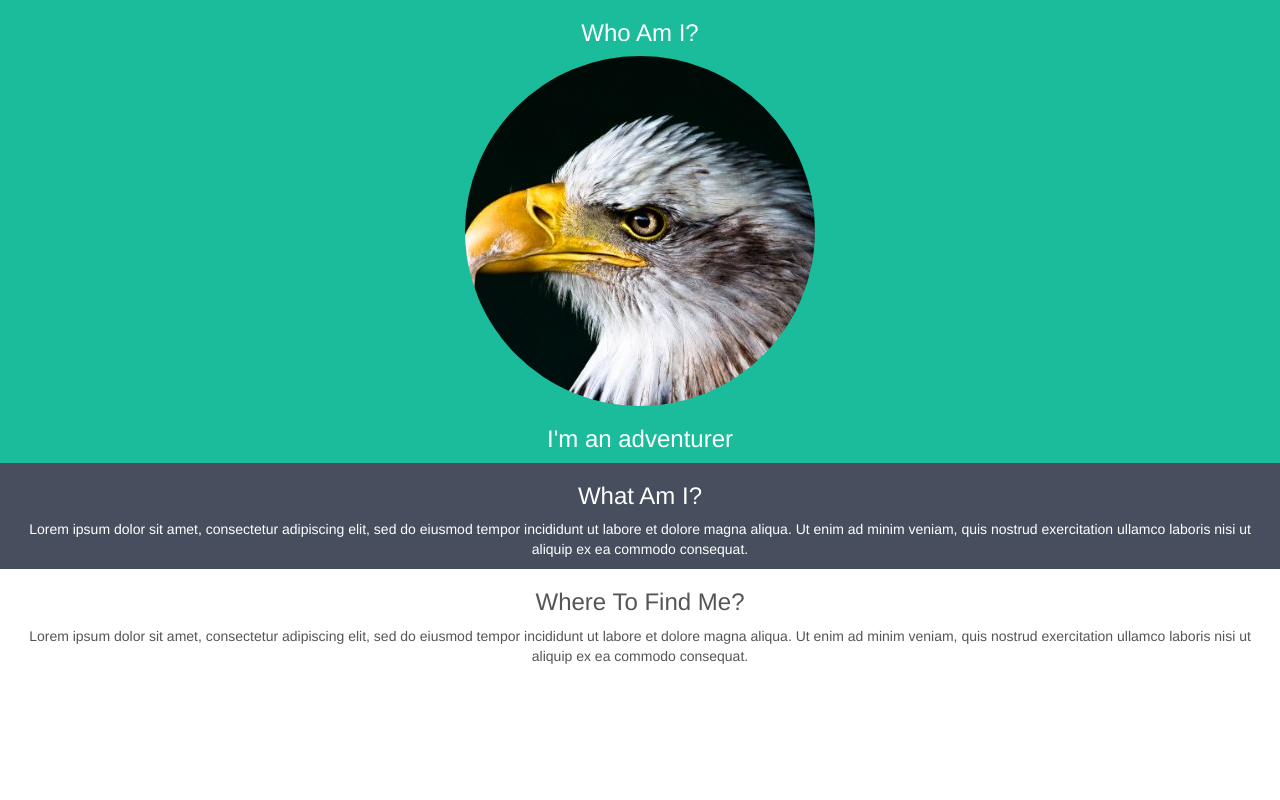
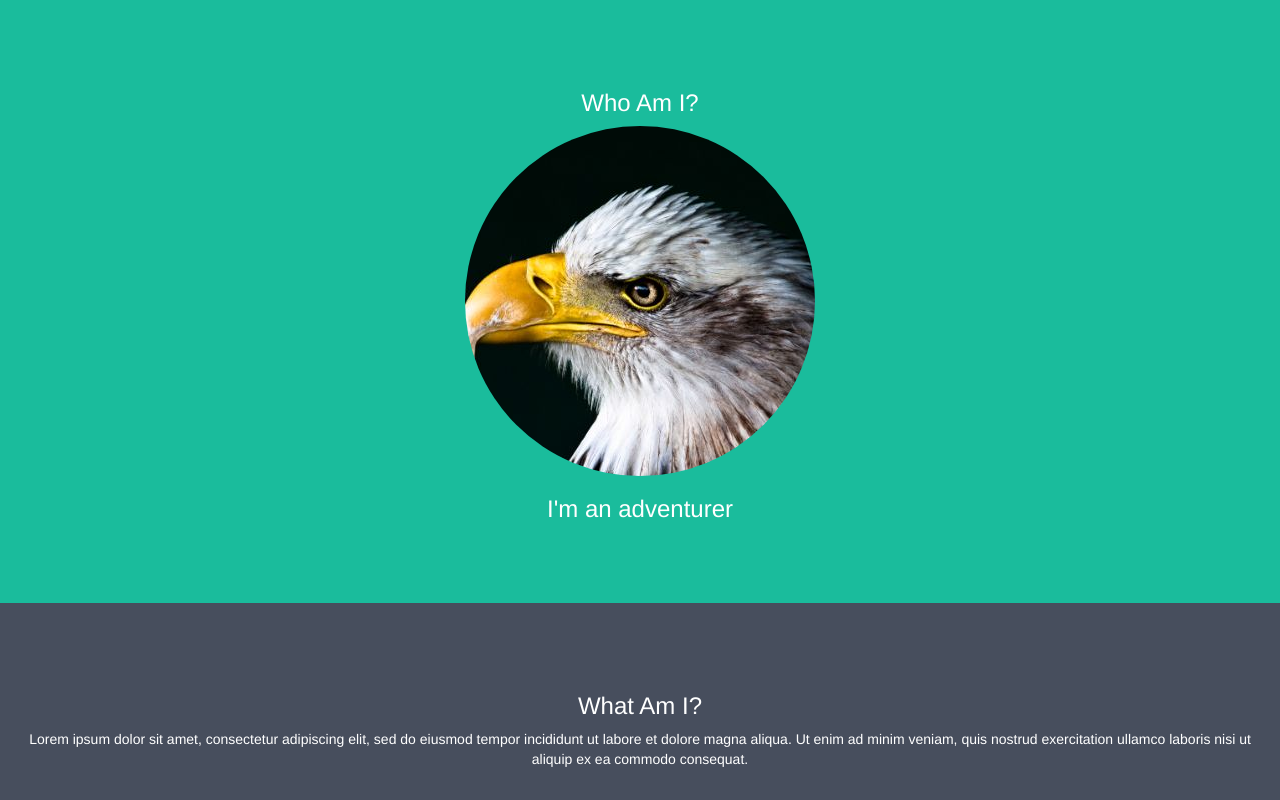
Before and after one commit to thanhvinhle/w3schools, a plain HTML site: page Bootstrap/Theme_SimplyMe/index.html in a window 1280 px wide. Shown: the top 800 px of the page. Drawn offline with nearby package versions, Linux system fonts and the light colour scheme.

Commit message:
Add padding

```diff
--- a/Bootstrap/Theme_SimplyMe/index.html
+++ b/Bootstrap/Theme_SimplyMe/index.html
@@ -21,6 +21,10 @@
       background-color: #fff; /* White */
       color: #555555;
   }
+  .container-fluid {
+      padding-top: 70px;
+      padding-bottom: 70px;
+  }
   </style>
 </head>
 <body>
```
